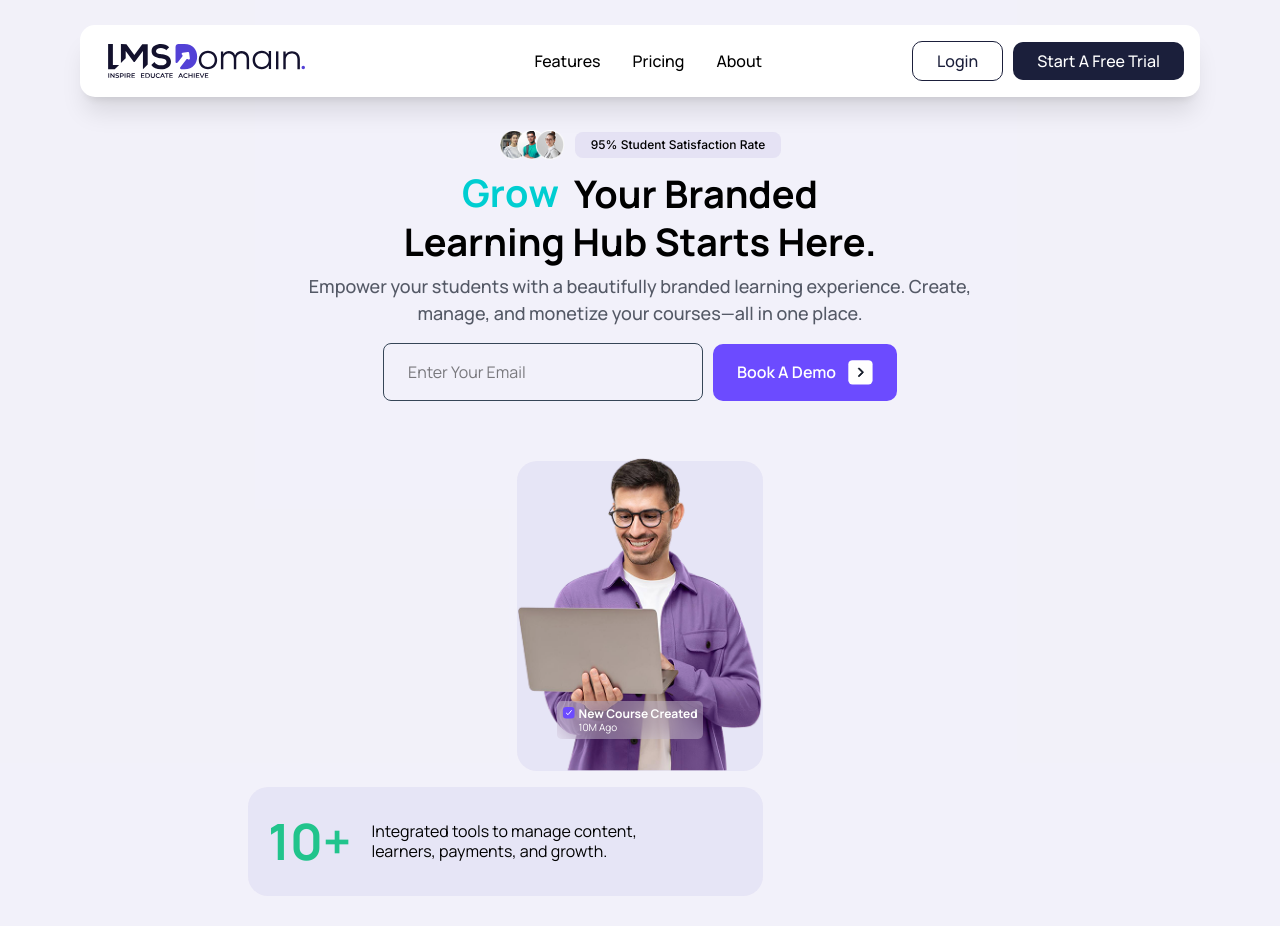
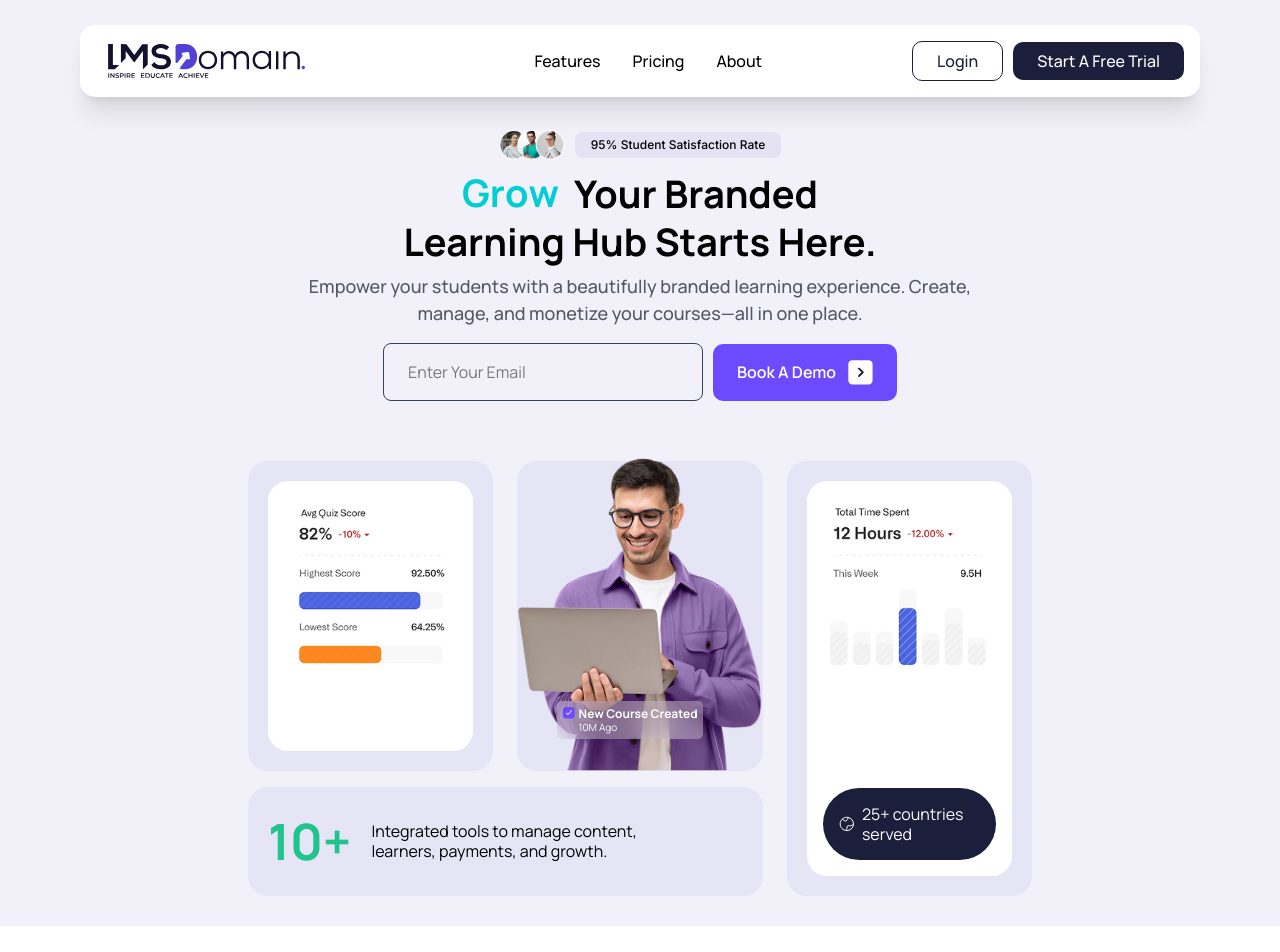
Before and after one commit to shaheerkhanm/lmsdomain-landing-frontend, a Next.js app: page / in a window 1280 px wide. Shown: the top 952 px of the page. Built offline with nearby package versions, Linux system fonts and the light colour scheme.

Commit message:
header fix

```diff
--- a/app/globals.css
+++ b/app/globals.css
@@ -157,6 +157,10 @@ body {
 } */
 
 
+body,
+html {
+  overflow-x: hidden;
+}
 
 .custom-scrollbar {
   padding-bottom: 5px;
@@ -200,8 +204,9 @@ input[type="number"]::-webkit-inner-spin-button {
 }
 
 /* Add gap between slides */
-.testimonial-slider .slick-slide > div {
-  margin: 0 12px; /* horizontal gap */
+.testimonial-slider .slick-slide>div {
+  margin: 0 12px;
+  /* horizontal gap */
 }
 
 /* Remove overflow margin so slider aligns with container */
@@ -223,6 +228,7 @@ input[type="number"]::-webkit-inner-spin-button {
     padding-right: 60px;
   }
 }
+
 @media (max-width: 768px) {
   .main-padding {
     padding-left: 20px;
--- a/components/layout/Header.tsx
+++ b/components/layout/Header.tsx
@@ -48,7 +48,7 @@ function Header() {
 
     return (
         <div
-            className={`fixed w-full top-[25px] flex justify-center z-99 main-padding transition-all duration-500 ease-in-out ${isScrolled ? "!-top-[110px]" : "top-[25px]"
+            className={`fixed md:w-full w-full top-[25px] flex justify-center z-99 main-padding transition-all duration-500 ease-in-out ${isScrolled ? "!-top-[110px]" : "top-[25px]"
                 }`}
         >
             <nav className="bg-white w-full md:rounded-[15px] rounded-[10px] border-gray-200 shadow-xl">
--- a/components/sections/Banner/BannerGridSection.tsx
+++ b/components/sections/Banner/BannerGridSection.tsx
@@ -13,7 +13,7 @@ function BannerGridSection() {
                 initial={{ y: -40, opacity: 0, scale: 0.9 }}
                 whileInView={{ y: 0, opacity: 1, scale: 1 }}
                 transition={{ delay: 0, duration: 1, type: "spring", stiffness: 300, damping: 20 }}
-                className="bg-[#8475C91A] rounded-[20px] w-fit col-span-2 row-span-3 lg:p-[20px] p-[10px] md:bolck hidden">
+                className="bg-[#8475C91A] rounded-[20px] w-fit col-span-2 row-span-3 lg:p-[20px] p-[10px] md:block hidden">
                 <div className="flex bg-white lg:rounded-[20px] rounded-[15px] w-full h-full p-4">
                     <img src="/assets/img/banner/grid-1-img.jpg" alt="" className='object-contain object-bottom h-fit' />
                 </div>
@@ -49,7 +49,7 @@ function BannerGridSection() {
                 initial={{ y: -40, opacity: 0, scale: 0.9 }}
                 whileInView={{ y: 0, opacity: 1, scale: 1 }}
                 transition={{ delay: .45, duration: 1, type: "spring", stiffness: 300, damping: 20 }}
-                className="bg-[#8475C91A] rounded-[20px] w-full col-span-2 row-span-5 col-start-5 row-start-1 lg:p-[20px] p-[10px]  md:bolck hidden">
+                className="bg-[#8475C91A] rounded-[20px] w-full col-span-2 row-span-5 col-start-5 row-start-1 lg:p-[20px] p-[10px]  md:block hidden">
                 <div className="flex bg-white lg:rounded-[20px] rounded-[15px] w-full h-full p-4 flex-col justify-between gap-2">
                     <img src="/assets/img/banner/grid-2-img.jpg" alt="" className='object-contain  object-top h-fit' />
                     <Link href={''} className='flex items-center gap-2 justify-center bg-ScndColor lg:px-4 px-2 lg:py-4 py-3 rounded-l-full rounded-r-full'>
```
